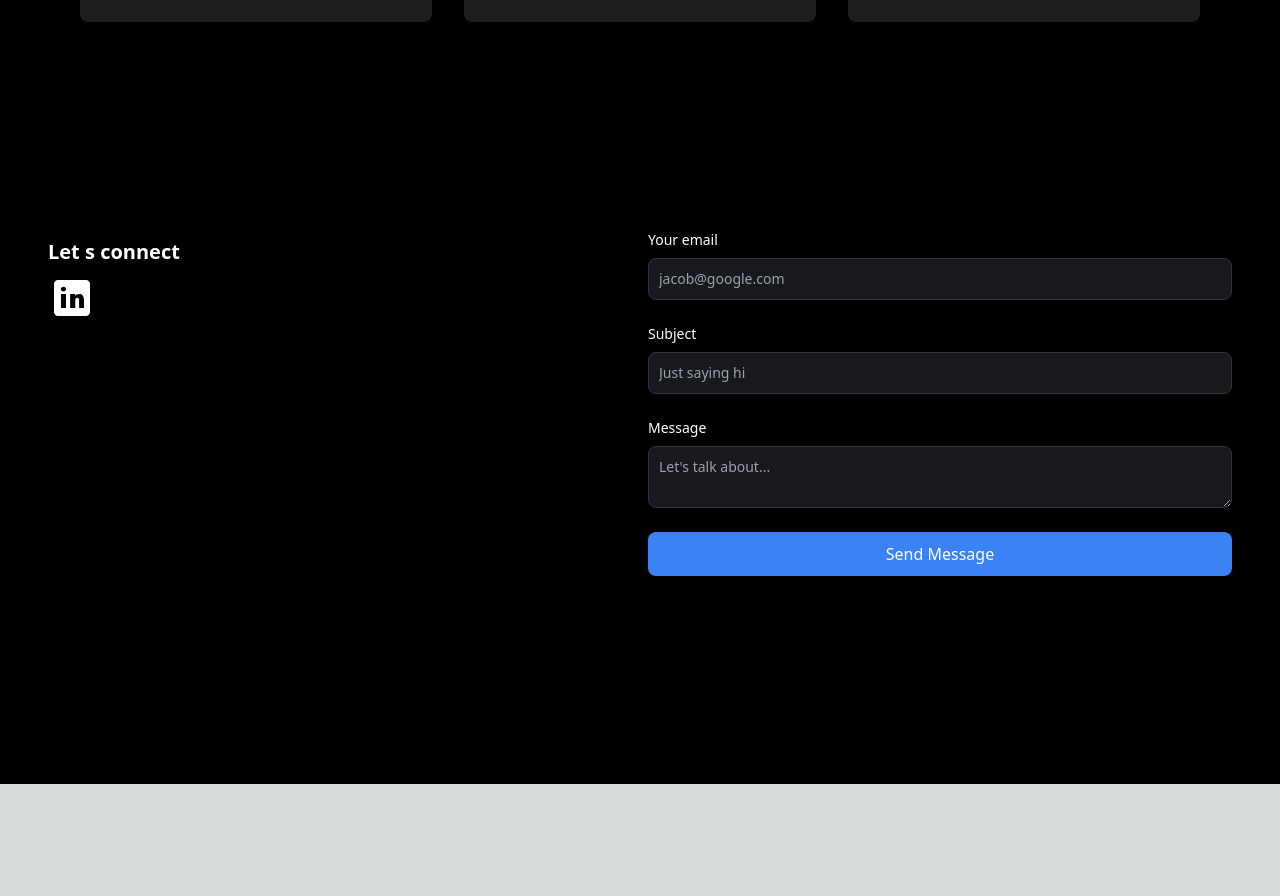
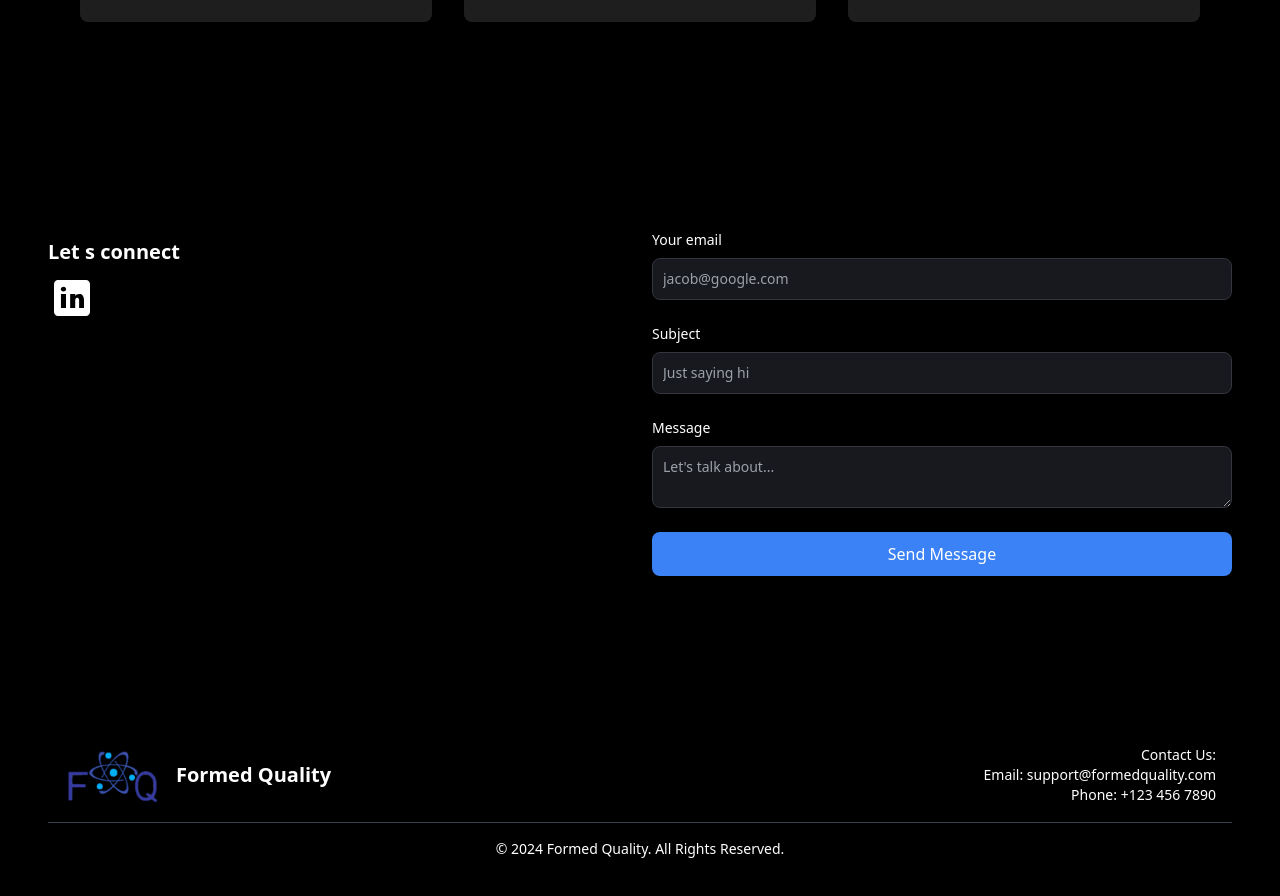
Before and after one commit to aboueloua/formed-quality, a Next.js app: page /en in a window 1280 px wide. Shown: the part 2580-3476 px from the top of the page. Before the commit the page ends 3364 px from the top, so only its background shows below. Built offline with nearby package versions, Linux system fonts and the light colour scheme.

Commit message:
add footer section

```diff
--- a/src/app/[locale]/components/EmailSection.jsx
+++ b/src/app/[locale]/components/EmailSection.jsx
@@ -39,7 +39,7 @@ const EmailSection = () => {
   };
 
   return (
-    <section id = "contact" className="grid md:grid-cols-2 my-12 md:my-12 py-24 gap-4">
+    <section id = "contact" className="grid md:grid-cols-2 my-12 md:my-12 py-24 gap-6">
         <div>
             <h5 className="text-xl font-bold text-white my-2">
                 Let s connect
--- a/src/app/[locale]/components/Footer.jsx
+++ b/src/app/[locale]/components/Footer.jsx
@@ -1,18 +1,32 @@
-import React from "react";
 import Image from "next/image";
 
 const Footer = () => {
     return (
-    <footer className="footer border z-10 border-t-[#33353F] border-l-transparent border-r-transparent text-white">
-      <div className="container p-12 flex justify-between">
-        <span>
+        <footer className="bg-black text-white py-6">
+            <div className="container mx-auto flex flex-col md:flex-row items-center justify-between px-4">
+                {/* Left Section: Logo */}
+                <div className="flex items-center mb-4 md:mb-0">
                     <Image
-                    src= "/images/[removal.ai]_0d93b1ac-7ec9-474b-bd8f-be0378c817e9-logo_formed.png"
-                    width={150}
-                    height={150}
+                        src="/images/[removal.ai]_0d93b1ac-7ec9-474b-bd8f-be0378c817e9-logo_formed.png" // Replace with your logo path
+                        alt="Logo"
+                        width={100}
+                        height={50}
+                        className="mr-3"
                     />
-        </span>
-        <p className="text-slate-600">All rights reserved.</p>
+                    <span className="text-xl font-bold">Formed Quality</span>
+                </div>
+
+                {/* Right Section: Contact Information */}
+                <div className="text-center md:text-right">
+                    <p className="text-sm">Contact Us:</p>
+                    <p className="text-sm">Email: support@formedquality.com</p>
+                    <p className="text-sm">Phone: +123 456 7890</p>
+                </div>
+            </div>
+
+            {/* Bottom Section: All Rights Reserved */}
+            <div className="text-center mt-4 text-sm border-t border-gray-700 pt-4">
+                © {new Date().getFullYear()} Formed Quality. All Rights Reserved.
             </div>
         </footer>
     );
--- a/src/app/[locale]/components/NavBar.jsx
+++ b/src/app/[locale]/components/NavBar.jsx
@@ -24,7 +24,7 @@ const navLinks = [
     },
     {
         title: "Partenaires",
-        path: "#parteners",
+        path: "#partners",
     }
 ];
 
--- a/src/app/[locale]/components/PartnerSection.jsx
+++ b/src/app/[locale]/components/PartnerSection.jsx
@@ -26,7 +26,7 @@ const partners = [
 const PartnersSection = () => {
     const t = useTranslations('Index');
     return (
-        <section className="py-16">
+        <section id ="partners" className="py-16">
             <div className="container mx-auto px-8">
                 {/* Section Header */}
                 <h2 className="text-center text-4xl font-semibold mb-8 text-white">{t('NosPartenaires')}</h2>
--- a/src/app/[locale]/page.tsx
+++ b/src/app/[locale]/page.tsx
@@ -5,6 +5,7 @@ import AboutSection from './components/AboutSection';
 import ServiceSection from './components/ServiceSection';
 import EmailSection from './components/EmailSection';
 import PartnerSection from './components/PartnerSection';
+import Footer from './components/Footer';
 
 
 
@@ -19,6 +20,7 @@ export default function Index() {
         <ServiceSection/>
         <PartnerSection/>
         <EmailSection/>
+        <Footer/>
       </div>
     </main>
   );
```
Lines whose indentation alone changed are shown as unchanged.
